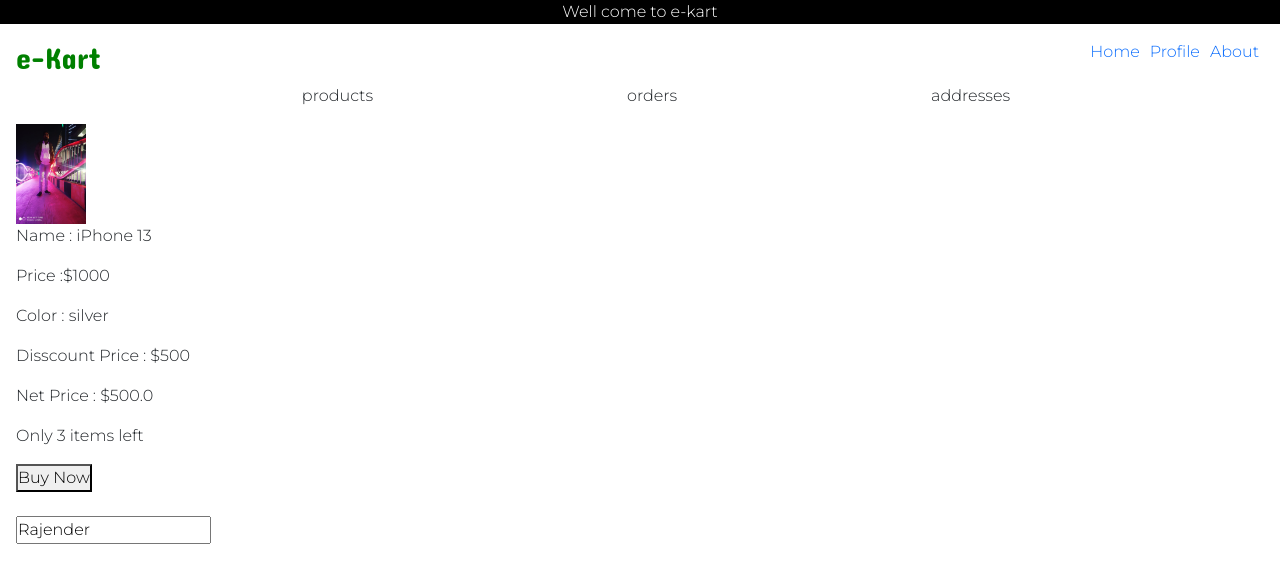
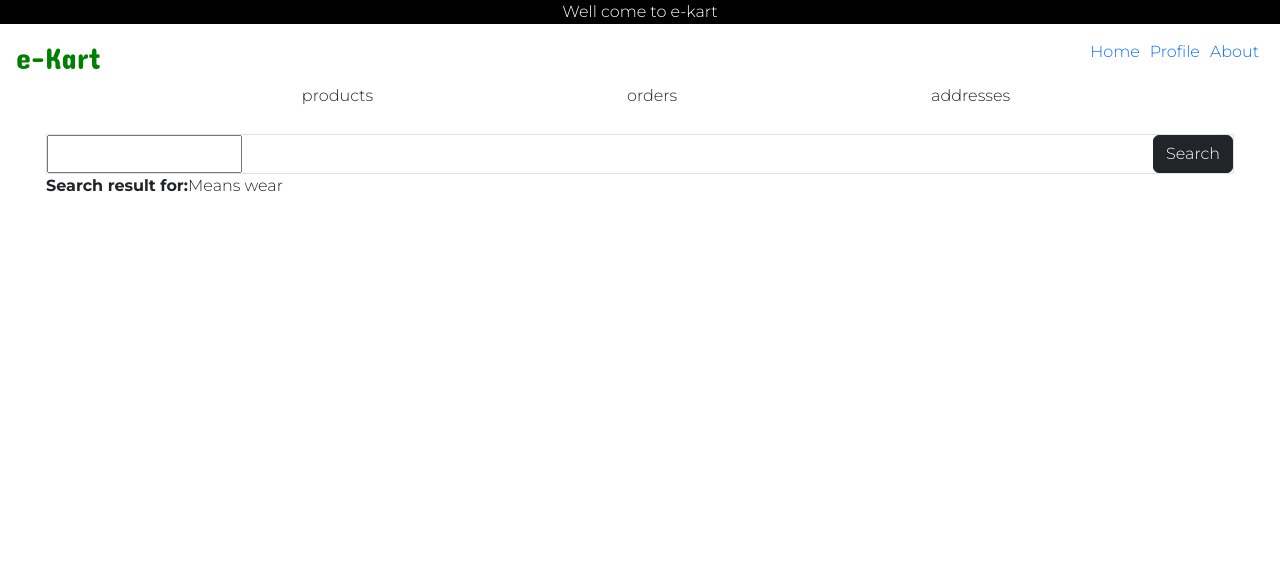
Before and after one commit to rajender766/angular-project, an Angular app: page / in a window 1280 px wide. Shown: the top 582 px of the page. Built offline with nearby package versions, Linux system fonts and the light colour scheme.

Commit message:
search component created

```diff
--- a/src/app/app.module.ts
+++ b/src/app/app.module.ts
@@ -7,6 +7,7 @@ import { HeaderComponent } from './header/header.cpmponent';
 import { TopHeaderComponent } from './top-header/top-header.component';
 import { TopMenuComponent } from './header/top-menu/top-menu.component';
 import { ProductListComponent } from './product-list/product-list.component';
+import { SearchComponent } from './product-list/search/search.component';
 
 @NgModule({
   declarations: [
@@ -15,6 +16,7 @@ import { ProductListComponent } from './product-list/product-list.component';
     TopHeaderComponent,
     TopMenuComponent,
     ProductListComponent,
+    SearchComponent,
   ],
   imports: [BrowserModule],
   providers: [],
--- a/src/app/product-list/product-list.component.css
+++ b/src/app/product-list/product-list.component.css
@@ -2,3 +2,7 @@
   width: 70px;
   height: 100px;
 }
+
+.ekart--product--container {
+  padding: 10px 30px;
+}
--- a/src/app/product-list/product-list.component.html
+++ b/src/app/product-list/product-list.component.html
@@ -1,4 +1,6 @@
-<img
+<div class="ekart--product--container">
+  <app-search></app-search>
+  <!-- <img
     class="pro-img"
     src="/assets/images/{{ product.pImage }}"
     alt="productImg"
@@ -15,7 +17,21 @@
         : "Not in Stock"
     }}
   </p>
-<button [disabled]="!(product.instock > 0)">Buy Now</button>
+  <button class="btn btn-secondary" [disabled]="!(product.instock > 0)">
+    Buy Now
+  </button>
   <br />
   <br />
-<input bind-value="name" [attr.aria-hidden]="" />
+  <button class="btn btn-sm btn-warning m-2" (click)="decrementCartVlaue()">
+    -
+  </button>
+  <span>{{ addToCart }}</span>
+  <button class="btn btn-sm btn-success m-2" (click)="incrementCartVlaue()">
+    +
+  </button> -->
+</div>
+
+<!-- <input [value]="name" (input)="onNameChange($event)" />
+  <br />
+  <br />
+  <p>My name is : {{ name }}</p> -->
--- a/src/app/product-list/product-list.component.ts
+++ b/src/app/product-list/product-list.component.ts
@@ -6,7 +6,10 @@ import { Component } from '@angular/core';
   styleUrls: ['./product-list.component.css'],
 })
 export class ProductListComponent {
-  name = 'Rajender';
+  //name = 'Rajender';
+
+  addToCart: number = 0;
+
   product = {
     name: 'iPhone 13',
     price: 1000,
@@ -19,4 +22,20 @@ export class ProductListComponent {
   getDicountPrice() {
     return this.product.price - this.product.disPrice;
   }
+
+  onNameChange(e: any) {
+    // this.name = e.target.value;
+  }
+
+  incrementCartVlaue() {
+    if (this.addToCart < this.product.instock) {
+      this.addToCart++;
+    }
+  }
+
+  decrementCartVlaue() {
+    if (this.addToCart > 0) {
+      this.addToCart--;
+    }
+  }
 }
--- /dev/null
+++ b/src/app/product-list/search/search.component.html
@@ -0,0 +1,8 @@
+<div class="border border-1 d-flex justify-content-between">
+  <input class="form-controll" />
+  <button class="btn btn-md btn-dark ms-auto">Search</button>
+</div>
+<div>
+  <p><strong>Search result for:</strong>Means wear</p>
+</div>
+<!-- <div><h3>SHOES</h3></div> -->
--- a/src/index.html
+++ b/src/index.html
@@ -2,7 +2,7 @@
 <html lang="en">
   <head>
     <meta charset="utf-8" />
-    <title>Primarysales</title>
+    <title>e-Kart</title>
     <base href="/" />
     <meta name="viewport" content="width=device-width, initial-scale=1" />
     <link rel="icon" type="image/x-icon" href="./assets/hetero.ico" />
```
Also changed, not shown: src/app/product-list/search/search.component.ts (added, +10 -0 lines), src/app/product-list/search/search.component.css (added). Lines whose indentation alone changed are shown as unchanged.
